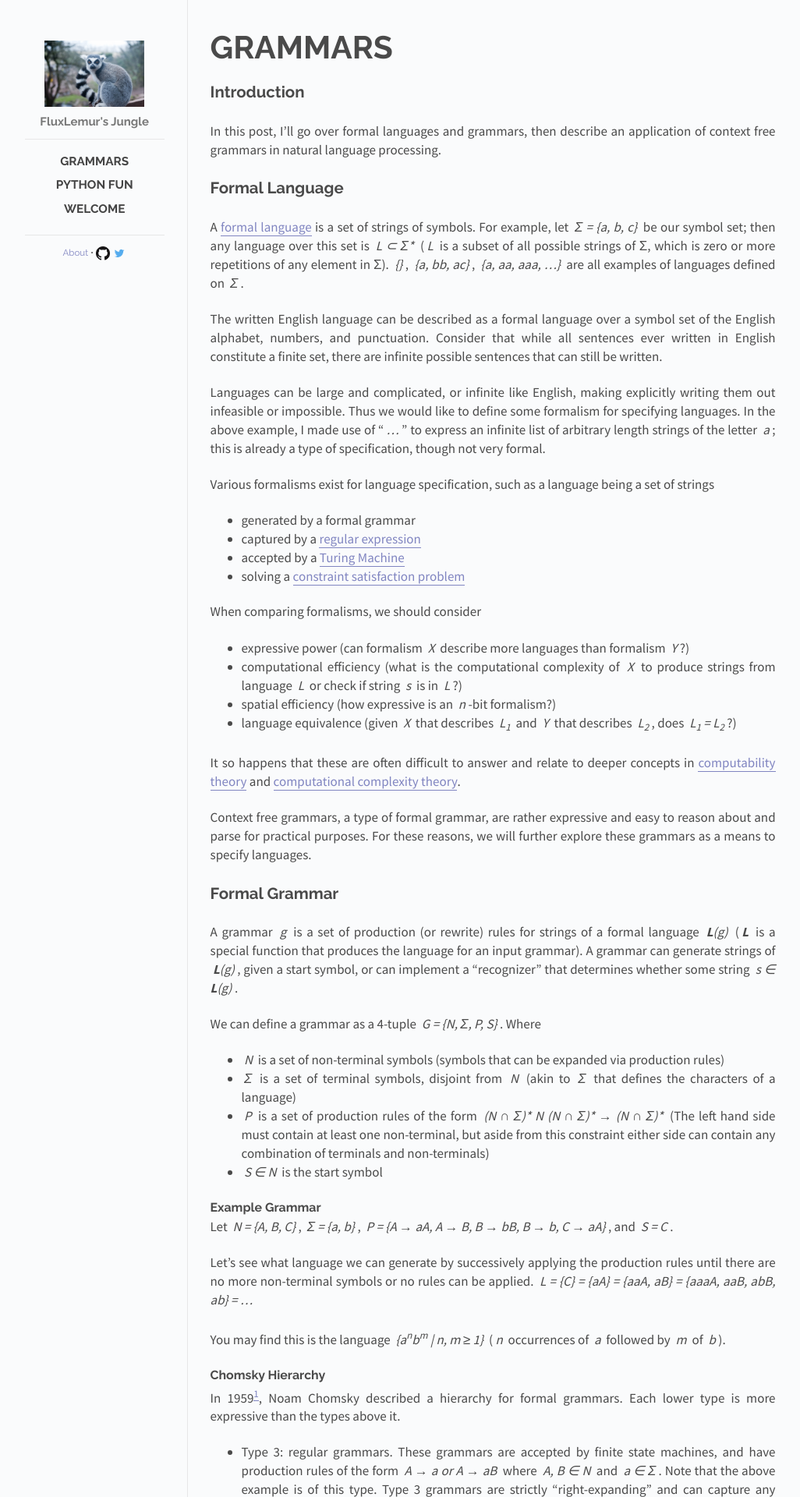
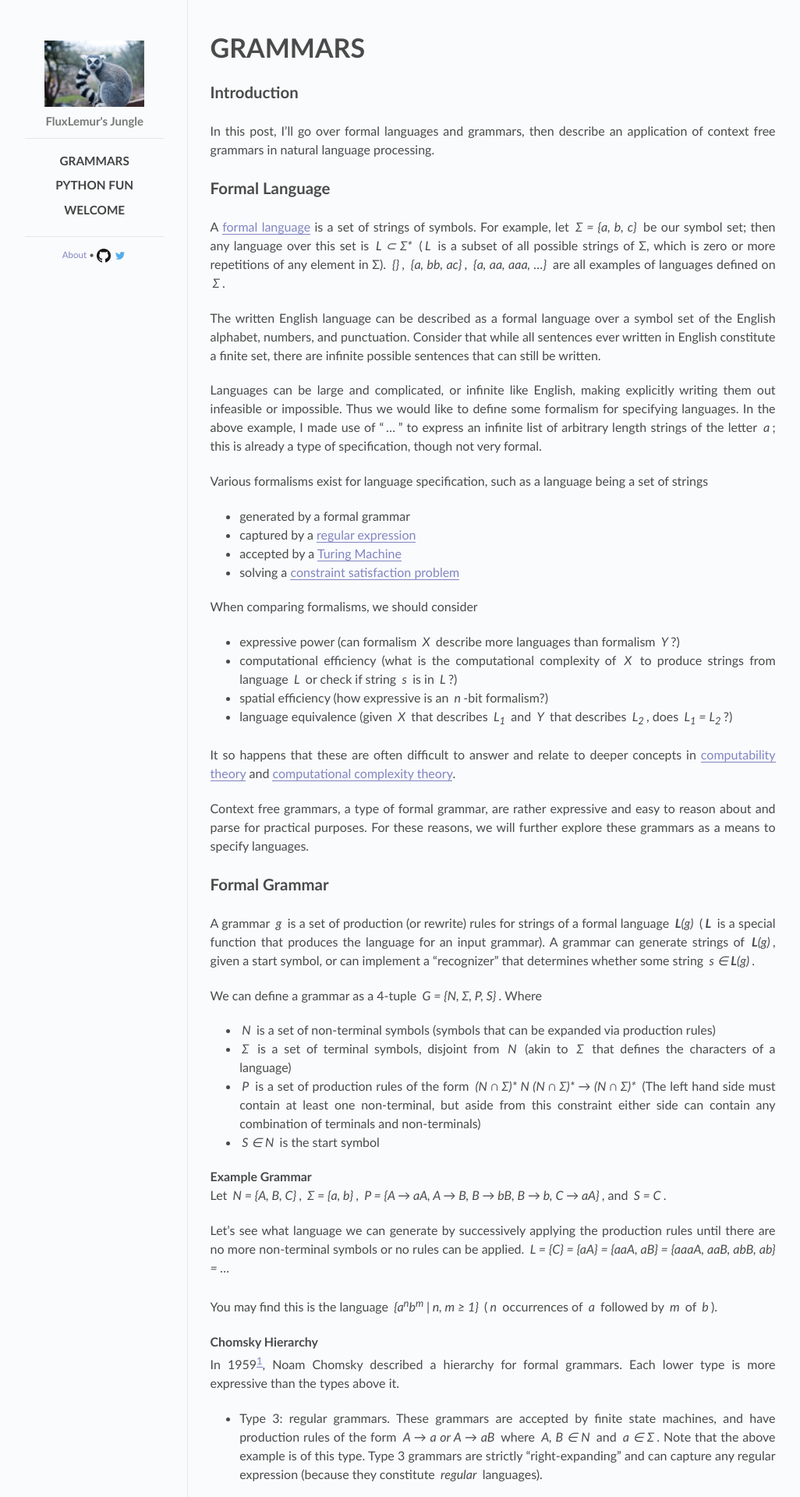
Before and after one commit to FluxLemur/fluxlemur.github.io, a Jekyll site: the page built from index.html, in a window 1280 px wide. Shown: the top 1920 px of the page at 78% size, without its empty margins (118-1144 px from the left). Built offline with Jekyll 4.4.1, drawn with Linux system fonts in a browser that asks for light colours; nearby versions of some CDN libraries.

```diff
--- a/_layouts/default.html
+++ b/_layouts/default.html
@@ -44,10 +44,10 @@
             <span class="separator">&bull;</span>
           </span>
           <a href="https://github.com/FluxLemur">
-            <img src="/images/github.png" height="10%" width="10%" class="footer-img"></img>
+            <img src="/images/github.png" class="footer-img" />
           </a>
           <a href="https://twitter.com/LeoMehr">
-            <img src="/images/twitter.png" height="10%" width="10%" class="footer-img"></img>
+            <img src="/images/twitter.png" class="footer-img" />
           </a>
         </div>
       </div>
--- a/css/main.css
+++ b/css/main.css
@@ -16,7 +16,7 @@ html, body {
 body {
   color: #4a4a4a;
   background-color: #fafbfc;
-  font-family: 'Raleway', Arial, sans-serif;
+  font-family: Trebuchet MS;
   font-weight: 400;
   font-size: 0.85em;
   overflow: hidden;
@@ -30,6 +30,7 @@ a {
 
 a img {
   outline: none;
+  text-decoration: none;
 }
 
 a:hover {
@@ -41,6 +42,15 @@ a:hover {
   color: #555;
 }
 
+.large-img {
+  max-width:100%;
+  max-height:100%;
+}
+
+.embedded-img {
+  max-width:3%;
+  max-height:3%;
+}
 /*****************************************************************************/
 /* Home
 /*****************************************************************************/
@@ -108,6 +118,8 @@ a:hover {
 
 .footer-img {
   vertical-align: middle;
+  max-height:10%;
+  max-width:10%;
 }
 
 /*****************************************************************************/
@@ -135,7 +147,7 @@ a:hover {
 #title {
   color: #4a4a4a;
   margin-bottom: 0.35em;
-  font-size: 3em;
+  font-size: 2.5em;
   line-height: 40px;
   text-transform: uppercase;
 }
@@ -156,7 +168,8 @@ a:hover {
   border-bottom: 1px solid #8085C1;
 }
 
-.post a:hover {
+.post a:hover
+{
   border: none;
 }
 
@@ -168,8 +181,8 @@ a:hover {
 }
 
 .post p, .content ul, #bibliography {
-  font-family: 'Source Sans Pro', Arial, sans-serif;
-  font-size: 17px;
+  font-family: Trebuchet MS;
+  font-size: 16px;
   margin-bottom: 1.3em;
   text-align: justify;
 }
@@ -263,7 +276,7 @@ a:hover {
 
 .post-date {
   color: #8a8a8a;
-  font-family: Monaco, "Courier New", monospace;
+  font-family: Trebuchet MS;
   font-weight: 600;
   font-size: 0.65em;
   display: block;
@@ -299,3 +312,11 @@ a:hover {
   font-size: 0.95em;
   color: #777;
 }
+
+/*****************************************************************************/
+/* Random Additions
+/*****************************************************************************/
+.subtle {
+  font-size: 0.95em;
+  color: #777;
+}
```
Also changed, not shown: _includes/about.html (+10 -0 lines), about.md (+7 -1 lines), images/gates.jpg (added), images/twitter.png, images/wikipedia_globe.png (added).
